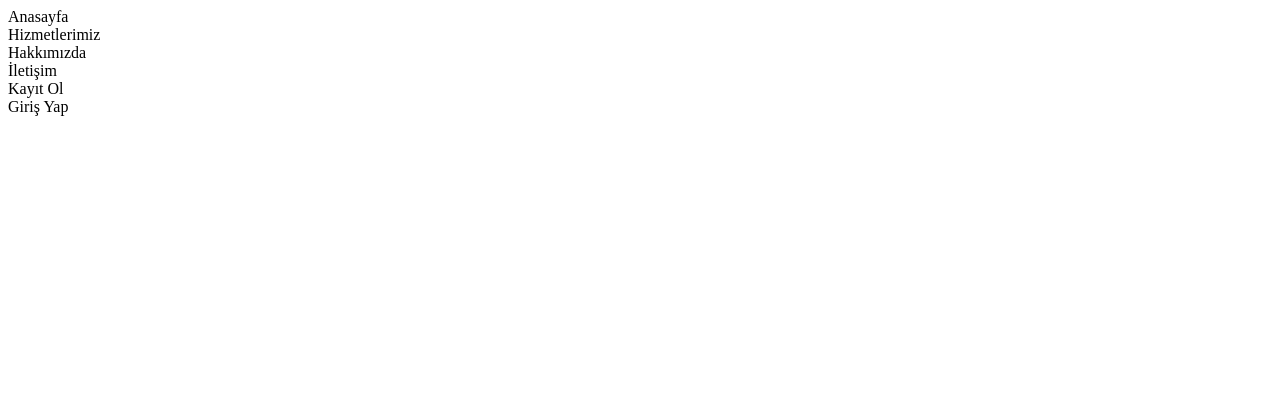
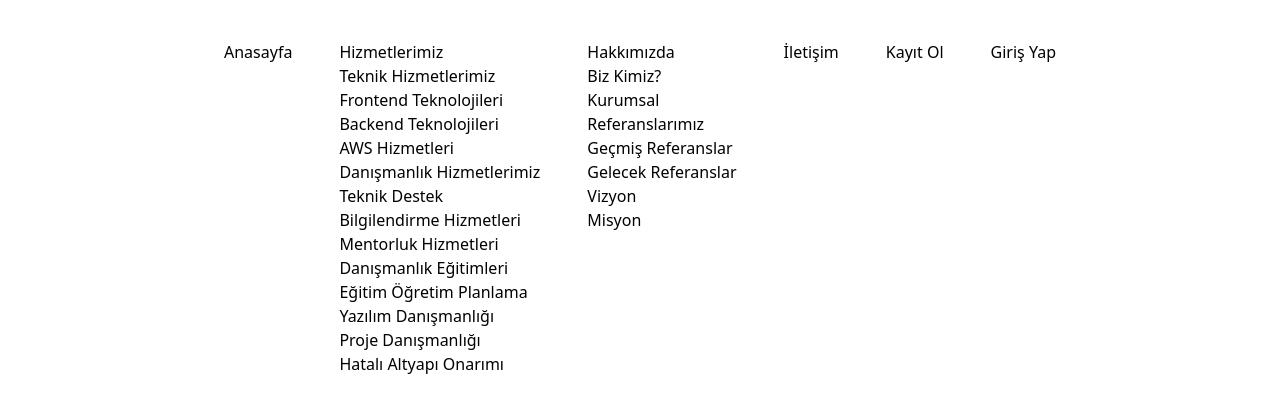
Before and after one commit to UTKUC3NGIZ/dynamic-navbar, a React (Create React App) app: page / in a window 1280 px wide. Shown: the top 412 px of the page. Built offline with nearby package versions, Linux system fonts and the light colour scheme.

Commit message:
navbar iskeleti oluşturuldu

```diff
--- a/package.json
+++ b/package.json
@@ -34,5 +34,8 @@
       "last 1 firefox version",
       "last 1 safari version"
     ]
+  },
+  "devDependencies": {
+    "tailwindcss": "^3.3.2"
   }
 }
--- a/src/App.js
+++ b/src/App.js
@@ -2,17 +2,40 @@
 import jsonData from "./data/data.json";
 
 function App() {
-  const [button, setButton] = useState(jsonData);
-  console.log(button)
-  console.log(button)
   return (
-    <div>
-      <nav>
-        {button.buttons.map((deneme, index) => (
-          <div key={index}>{deneme.text}</div>
+    <nav className="px-56 py-10">
+      <ul className="flex flex-row justify-between">
+        {jsonData.buttons.map((buttons, index) => (
+          <li key={index} className={buttons.css}>
+            <a href="">{buttons.text}</a>
+            {typeof buttons.parentButton === "object" ? (
+              <ul>
+                {buttons.parentButton.map((parentButton, index) => (
+                  <li key={index}>
+                    <a href="">{parentButton.text}</a>
+                    {typeof parentButton.childButtons === "object" ? (
+                      <ul>
+                        {parentButton.childButtons.map(
+                          (childButtons, index) => (
+                            <li key={index}>
+                              <a href="">{childButtons.text}</a>
+                            </li>
+                          )
+                        )}
+                      </ul>
+                    ) : (
+                      ""
+                    )}
+                  </li>
+                ))}
+              </ul>
+            ) : (
+              ""
+            )}
+          </li>
         ))}
-      </nav>
-    </div>
+      </ul>
+    </nav>
   );
 }
 
--- a/src/data/data.json
+++ b/src/data/data.json
@@ -3,129 +3,256 @@
   "buttons": [
     {
       "text": "Anasayfa",
-        "link": "#",
+      "link": "/anasayfa",
       "order": 1,
-        "css": "",
+      "css": "text-black",
       "functionType": "mainButton"
     },
     {
       "text": "Hizmetlerimiz",
-        "link": "#",
+      "link": "/hizmetler",
       "order": 2,
-        "css": "",
+      "css": "text-black",
+      "functionType": "mainButton",
+      "parentButton": [
+        {
+          "text": "Teknik Hizmetlerimiz",
+          "link": "/teknik-hizmetler",
+          "order": 1,
+          "css": "text-black",
           "functionType": "parentButton",
           "childButtons": [
             {
-            "text": "Teknik Hizmetlerimiz",
-            "link": "#",
+              "text": "Frontend Teknolojileri",
+              "link": "/frontend-teknolojileri",
               "order": 1,
-            "css": "",
+              "css": "text-black",
               "functionType": "childButton"
             },
             {
+              "text": "Backend Teknolojileri",
+              "link": "/backend-teknolojileri",
+              "order": 2,
+              "css": "text-black",
+              "functionType": "childButton"
+            },
+            {
+              "text": "AWS Hizmetleri",
+              "link": "/aws-hizmetleri",
+              "order": 3,
+              "css": "text-black",
+              "functionType": "childButton"
+            }
+          ]
+        },
+        {
           "text": "Danışmanlık Hizmetlerimiz",
-            "link": "#",
+          "link": "/danismanlik-hizmetleri",
           "order": 2,
-            "css": "",
+          "css": "text-black",
+          "functionType": "parentButton",
+          "childButtons": [
+            {
+              "text": "Teknik Destek",
+              "link": "/teknik-destek",
+              "order": 1,
+              "css": "text-black",
+              "functionType": "childButton"
+            },
+            {
+              "text": "Bilgilendirme Hizmetleri",
+              "link": "/bilgilendirme-hizmetleri",
+              "order": 2,
+              "css": "text-black",
+              "functionType": "childButton"
+            },
+            {
+              "text": "Mentorluk Hizmetleri",
+              "link": "/mentorluk-hizmetleri",
+              "order": 3,
+              "css": "text-black",
+              "functionType": "childButton"
+            },
+            {
+              "text": "Danışmanlık Eğitimleri",
+              "link": "/danismanlik-egitimleri",
+              "order": 4,
+              "css": "text-black",
               "functionType": "childButton",
               "childButtons": [
                 {
-                "text": "Danışmanlık Eğitimleri",
-                "link": "#",
+                  "text": "Sertifikalı Danışmanlık Hizmeti",
+                  "link": "/sertifikali-danismanlik-hizmeti",
                   "order": 1,
-                "css": "",
+                  "css": "text-black",
+                  "functionType": "childButton"
+                },
+                {
+                  "text": "Kurumsal Danışmanlık Hizmeti",
+                  "link": "/kurumsal-danismanlik-hizmeti",
+                  "order": 2,
+                  "css": "text-black",
+                  "functionType": "childButton"
+                }
+              ]
+            },
+            {
+              "text": "Eğitim Öğretim Planlama",
+              "link": "/egitim-ogretim-planlama",
+              "order": 5,
+              "css": "text-black",
+              "functionType": "childButton"
+            },
+            {
+              "text": "Yazılım Danışmanlığı",
+              "link": "/yazilim-danismanligi",
+              "order": 6,
+              "css": "text-black",
+              "functionType": "childButton"
+            },
+            {
+              "text": "Proje Danışmanlığı",
+              "link": "/proje-danismanligi",
+              "order": 7,
+              "css": "text-black",
               "functionType": "childButton"
             }
           ]
         },
         {
           "text": "Hatalı Altyapı Onarımı",
-            "link": "#",
+          "link": "/altyapi-onarimi",
           "order": 3,
-            "css": "",
+          "css": "text-black",
+          "functionType": "parentButton"
+        }
+      ]
+    },
+    {
+      "text": "Hakkımızda",
+      "link": "/hakkimizda",
+      "order": 3,
+      "css": "text-black",
+      "functionType": "mainButton",
+      "parentButton": [
+        {
+          "text": "Biz Kimiz?",
+          "link": "/biz-kimiz",
+          "order": 1,
+          "css": "text-black",
+          "functionType": "childButton"
+        },
+        {
+          "text": "Kurumsal",
+          "link": "/kurumsal",
+          "order": 2,
+          "css": "text-black",
+          "functionType": "childButton"
+        },
+        {
+          "text": "Referanslarımız",
+          "link": "/referanslarimiz",
+          "order": 3,
+          "css": "text-black",
+          "functionType": "parentButton",
+          "childButtons": [
+            {
+              "text": "Geçmiş Referanslar",
+              "link": "/gecmis-referanslar",
+              "order": 1,
+              "css": "text-black",
+              "functionType": "childButton",
+              "childButtons": [
+                {
+                  "text": "x referansı",
+                  "link": "/x-referansi",
+                  "order": 1,
+                  "css": "text-black",
+                  "functionType": "childButton"
+                },
+                {
+                  "text": "y referansı",
+                  "link": "/y-referansi",
+                  "order": 2,
+                  "css": "text-black",
+                  "functionType": "childButton"
+                },
+                {
+                  "text": "z referansı",
+                  "link": "/z-referansi",
+                  "order": 3,
+                  "css": "text-black",
                   "functionType": "childButton"
                 }
               ]
             },
             {
-        "text": "Hakkımızda",
-        "link": "#",
-        "order": 3,
-        "css": "",
-        "functionType": "parentButton",
+              "text": "Gelecek Referanslar",
+              "link": "/gelecek-referanslar",
+              "order": 2,
+              "css": "text-black",
+              "functionType": "childButton",
               "childButtons": [
                 {
-            "text": "Biz Kimiz?",
-            "link": "#",
+                  "text": "a referansı",
+                  "link": "/a-referansi",
                   "order": 1,
-            "css": "",
+                  "css": "text-black",
                   "functionType": "childButton"
                 },
                 {
-            "text": "Kurumsal",
-            "link": "#",
+                  "text": "b referansı",
+                  "link": "/b-referansi",
                   "order": 2,
-            "css": "",
+                  "css": "text-black",
                   "functionType": "childButton"
                 },
                 {
-            "text": "Referanslarımız",
-            "link": "#",
+                  "text": "c referansı",
+                  "link": "/c-referansi",
                   "order": 3,
-            "css": "",
-            "functionType": "childButton",
-            "childButtons": [
-              {
-                "text": "Geçmiş Referanslar",
-                "link": "#",
-                "order": 1,
-                "css": "",
+                  "css": "text-black",
                   "functionType": "childButton"
-              },
-              {
-                "text": "Gelecek Referanslar",
-                "link": "#",
-                "order": 2,
-                "css": "",
-                "functionType": "childButton"
+                }
+              ]
             }
           ]
         },
         {
           "text": "Vizyon",
-            "link": "#",
+          "link": "/vizyon",
           "order": 4,
-            "css": "",
+          "css": "text-black",
           "functionType": "childButton"
         },
         {
           "text": "Misyon",
-            "link": "#",
+          "link": "/misyon",
           "order": 5,
-            "css": "",
+          "css": "text-black",
           "functionType": "childButton"
         }
       ]
     },
     {
       "text": "İletişim",
-        "link": "#",
+      "link": "/iletisim",
       "order": 4,
-        "css": "",
+      "css": "text-black",
       "functionType": "mainButton"
     },
     {
       "text": "Kayıt Ol",
-        "link": "#",
+      "link": "/kayit-ol",
       "order": 5,
-        "css": "",
+      "css": "text-black",
       "functionType": "mainButton"
     },
     {
       "text": "Giriş Yap",
-        "link": "#",
+      "link": "/giris-yap",
       "order": 6,
-        "css": "",
+      "css": "text-black",
       "functionType": "mainButton"
     }
   ]
--- a/src/index.css
+++ b/src/index.css
@@ -0,0 +1,3 @@
+@tailwind base;
+@tailwind components;
+@tailwind utilities;
--- /dev/null
+++ b/tailwind.config.js
@@ -0,0 +1,10 @@
+/** @type {import('tailwindcss').Config} */
+module.exports = {
+  content: [
+    "./src/**/*.{js,jsx,ts,tsx,json}",
+  ],
+  theme: {
+    extend: {},
+  },
+  plugins: [],
+}
```
Also changed, not shown: 1 other file (tests, documents, lock files or other folders). Lines whose indentation alone changed are shown as unchanged.
